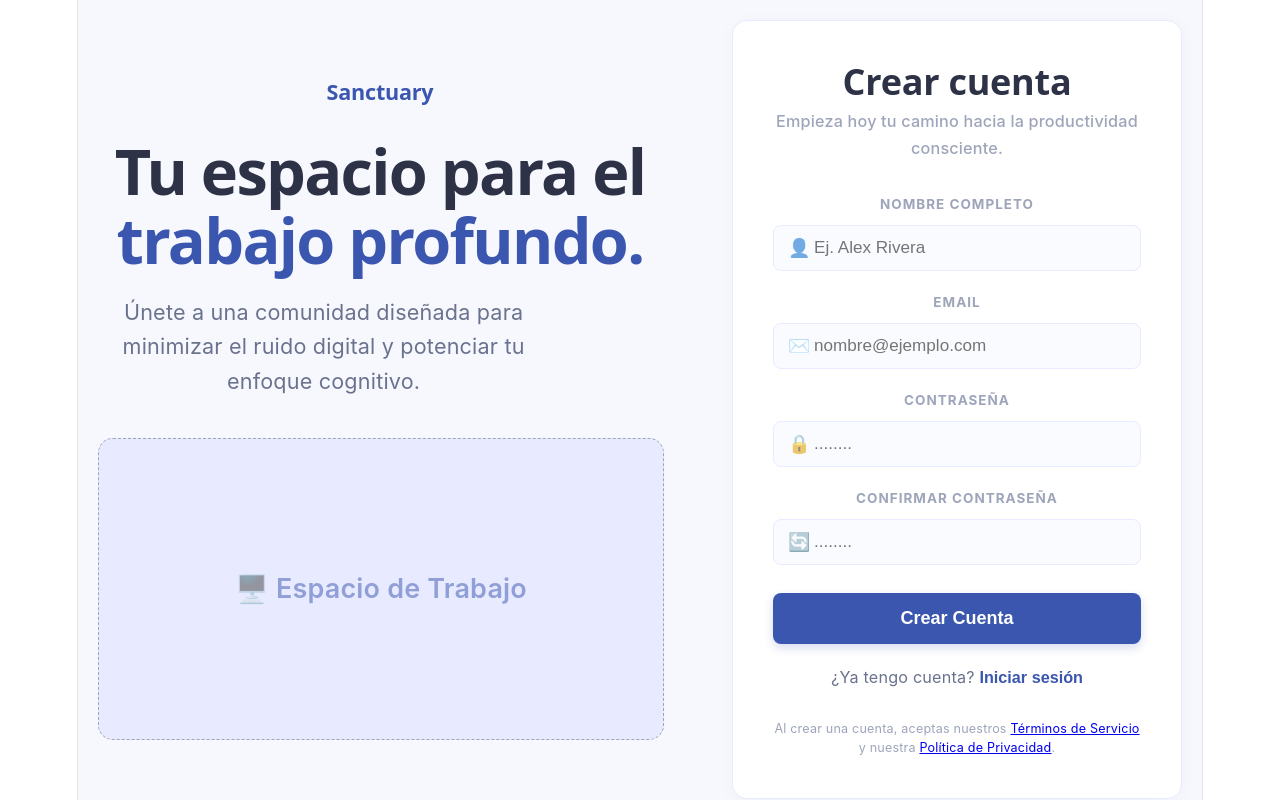
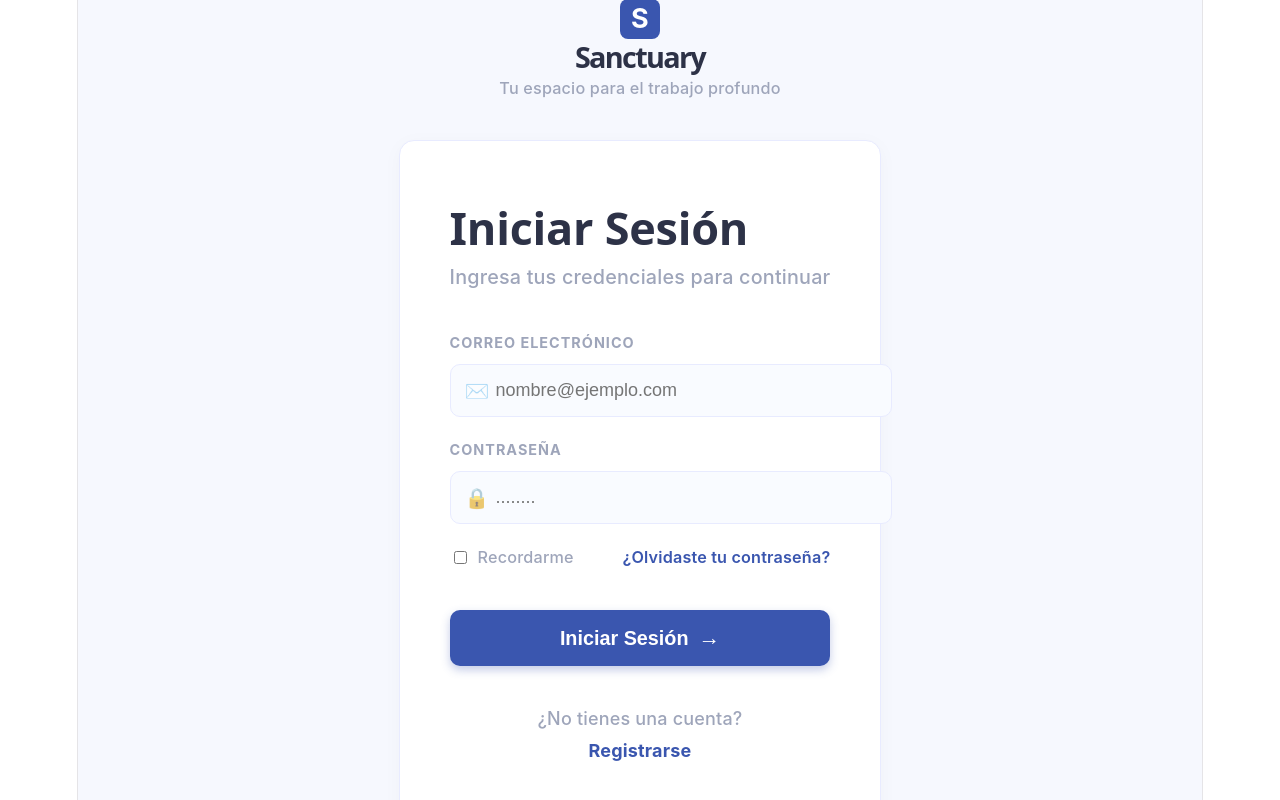
Before and after one commit to WilsonMerlo/ISII_26TC_Grupo52, a React (Vite) app in the folder studia-frontend/: page / in a window 1280 px wide. Shown: the top 800 px of the page. Built offline with nearby package versions, Linux system fonts and the light colour scheme.

Commit message:
Registrarse

```diff
--- a/studia-frontend/src/App.jsx
+++ b/studia-frontend/src/App.jsx
@@ -13,7 +13,7 @@ import PomodoroTimer from './components/PomodoroTimer'
 function App() {
   // El estado 'vistaActual' controla qué pantalla se muestra.
   // Puede ser: 'login', 'registro', 'recuperar', o 'dashboard'
-  const [vistaActual, setVistaActual] = useState('registro');
+  const [vistaActual, setVistaActual] = useState('login');
 
   // Función para cambiar de pantalla fácilmente
   const navegarA = (nuevaVista) => {
--- a/studia-frontend/src/pages/Registro.jsx
+++ b/studia-frontend/src/pages/Registro.jsx
@@ -12,18 +12,17 @@ const Registro = ({ onNavegar }) => {
         e.preventDefault();
         setError(null);
 
-    // 1. Validación de interfaz (Frontend)
+        // 1. Validación de contraseñas
         if (formData.password !== formData.confirmPassword) {
             setError("Las contraseñas no coinciden.");
             return;
         }
 
-    // 2. Armamos el "Contrato de Datos" (JSON)
-    // IMPORTANTE: Los nombres de la izquierda deben ser IGUALES a los de tu modelo en C#
+        // 2. Contrato de Datos para la API
         const nuevoUsuario = {
             nombre: formData.nombre,
             correo: formData.email,
-        contrasenia: formData.password // Cambiado de 'password' a 'contrasenia'
+            contrasena: formData.password
         };
 
         try {
@@ -34,41 +33,40 @@ const Registro = ({ onNavegar }) => {
             });
 
             if (response.ok) {
-            // Si el status es 200-299
-            alert("¡Cuenta creada con éxito! Ya podés entrar.");
+                alert("¡Cuenta creada con éxito! Ya podés ingresar.");
                 onNavegar('login');
             } else {
-            // Si el servidor responde con un error (400, 500, etc.)
-            // Intentamos leer el mensaje que manda el backend
                 const errorData = await response.json();
-            console.log("Detalle del error del servidor:", errorData);
-
                 setError(errorData.mensaje || "Error al crear la cuenta. Revisa los datos.");
             }
         } catch (err) {
-        // Si ni siquiera llega al servidor (Server apagado o error de red)
-        setError("Error de red.");
+            setError("Error de red. Verificá que el Visual Studio Morado esté corriendo.");
         }
     };
+
     return (
         <div style={estilos.fullPageWrap}>
             <div style={estilos.splitContainer}>
 
-                {/* COLUMNA IZQUIERDA (Marketing & Branding) */}
+                {/* COLUMNA IZQUIERDA: Branding e Imagen */}
                 <div style={estilos.leftColumn}>
                     <h2 style={estilos.brandText}>Sanctuary</h2>
-                    <h1 style={estilos.heroTitle}>Tu espacio para el <span style={estilos.textHighlight}>trabajo profundo.</span></h1>
+                    <h1 style={estilos.heroTitle}>
+                        Tu espacio para el <span style={estilos.textHighlight}>trabajo profundo.</span>
+                    </h1>
                     <p style={estilos.heroSubtitle}>
                         Únete a una comunidad diseñada para minimizar el ruido digital y potenciar tu enfoque cognitivo.
                     </p>
 
-                    {/* Placeholder de la imagen del escritorio */}
-                    <div style={estilos.imagePlaceholder}>
-                        <div style={estilos.mockMonitor}>🖥️ Espacio de Trabajo</div>
-                    </div>
+                    {/* Imagen Principal del Escritorio */}
+                    <img
+                        src="https://lh3.googleusercontent.com/aida-public/AB6AXuDElxO5KJ8ShW3wGcc0bwz096o5m4D3R-JfkTXbYRzSS0jfC4UTdVkKKCdGjWKt11topRSf1AZXKRFW3bv1EOYI4mQY0JKLId0dVaAIAG2WoNrzbvqUbbfxR_9-0MEKpYYjmPkI09ZPdkpqDJS32pTgFF2QPqWxuehGOSz-GRm094pamGnL6AC9zPfoFfwmkaY5-Cu6w_GCmkAwoi5hDYVz-tlNBL1gO5rYTLRVXvD5li2j1SK_zPCEdamwBJWDzMQ2Kh3ttrxYvHBX"
+                        alt="Espacio de trabajo Sanctuary"
+                        style={estilos.heroImage}
+                    />
                 </div>
 
-                {/* COLUMNA DERECHA (Formulario de Registro) */}
+                {/* COLUMNA DERECHA: Formulario */}
                 <div style={estilos.rightColumn}>
                     <form style={estilos.card} onSubmit={manejarEnvio}>
                         <h2 style={estilos.formTitle}>Crear cuenta</h2>
@@ -120,7 +118,6 @@ const Registro = ({ onNavegar }) => {
                         </p>
                     </form>
                 </div>
-
             </div>
 
             <footer style={estilos.footer}>
@@ -130,40 +127,95 @@ const Registro = ({ onNavegar }) => {
     );
 };
 
+// --- OBJETO DE ESTILOS ACTUALIZADO PARA LA FORMA DE 2 COLUMNAS ---
 const estilos = {
-    fullPageWrap: { fontFamily: "'Inter', sans-serif", backgroundColor: '#F6F8FE', minHeight: '100vh', display: 'flex', flexDirection: 'column', alignItems: 'center', justifyContent: 'center', padding: '20px' },
-    splitContainer: { display: 'flex', width: '100%', maxWidth: '1100px', gap: '50px', alignItems: 'center', flex: 1 },
+    fullPageWrap: {
+        fontFamily: "'Inter', sans-serif",
+        backgroundColor: '#F6F8FE',
+        minHeight: '100vh',
+        display: 'flex',
+        flexDirection: 'column',
+        alignItems: 'center',
+        justifyContent: 'center',
+        padding: '20px'
+    },
+    splitContainer: {
+        display: 'flex',
+        width: '100%',
+        maxWidth: '1100px',
+        gap: '60px',
+        alignItems: 'center',
+        flex: 1
+    },
 
-    // Izquierda
-    leftColumn: { flex: 1, paddingRight: '20px' },
+    // Columna Izquierda
+    leftColumn: {
+        flex: 1,
+        paddingRight: '20px',
+        textAlign: 'left'
+    },
     brandText: { color: '#3A56AF', fontSize: '1.2rem', fontWeight: '700', marginBottom: '15px' },
     heroTitle: { fontSize: '3.5rem', fontWeight: '800', color: '#2D3247', lineHeight: '1.1', marginBottom: '20px' },
     textHighlight: { color: '#3A56AF' },
-    heroSubtitle: { fontSize: '1.2rem', color: '#6B728E', lineHeight: '1.6', marginBottom: '40px', maxWidth: '80%' },
-    imagePlaceholder: { width: '100%', height: '300px', backgroundColor: '#E8EBFF', borderRadius: '15px', display: 'flex', justifyContent: 'center', alignItems: 'center', border: '1px dashed #9EA5BA' },
-    mockMonitor: { fontSize: '1.5rem', color: '#3A56AF', fontWeight: '600', opacity: 0.5 },
+    heroSubtitle: { fontSize: '1.2rem', color: '#6B728E', lineHeight: '1.6', marginBottom: '40px', maxWidth: '90%' },
+    heroImage: {
+        width: '100%',
+        height: '400px',
+        borderRadius: '20px',
+        objectFit: 'cover',
+        boxShadow: '0 10px 30px rgba(0,0,0,0.08)'
+    },
 
-    // Derecha (Form)
-    rightColumn: { width: '450px' },
-    card: { backgroundColor: 'white', padding: '40px', borderRadius: '15px', border: '1px solid #E8EBFF', boxShadow: '0 4px 20px rgba(0,0,0,0.03)' },
-    formTitle: { fontSize: '2rem', fontWeight: '800', color: '#2D3247', margin: '0 0 5px 0' },
-    formSubtitle: { fontSize: '0.9rem', color: '#9EA5BA', fontWeight: '500', margin: '0 0 30px 0' },
-    errorMsg: { color: 'red', fontWeight: '600', marginBottom: '15px', fontSize: '0.9rem' },
+    // Columna Derecha (Tarjeta)
+    rightColumn: { width: '460px' },
+    card: {
+        backgroundColor: 'white',
+        padding: '50px',
+        borderRadius: '20px',
+        border: '1px solid #E8EBFF',
+        boxShadow: '0 10px 40px rgba(0,0,0,0.04)'
+    },
+    formTitle: { fontSize: '2.2rem', fontWeight: '800', color: '#2D3247', margin: '0 0 10px 0' },
+    formSubtitle: { fontSize: '1rem', color: '#9EA5BA', fontWeight: '500', margin: '0 0 35px 0' },
+    errorMsg: { color: '#E53E3E', fontWeight: '600', marginBottom: '20px', fontSize: '0.9rem', backgroundColor: '#FFF5F5', padding: '10px', borderRadius: '8px', border: '1px solid #FED7D7' },
 
-    inputGroup: { marginBottom: '18px' },
-    inputLabel: { display: 'block', fontSize: '0.75rem', color: '#9EA5BA', fontWeight: '700', letterSpacing: '1px', marginBottom: '8px' },
+    inputGroup: { marginBottom: '20px' },
+    inputLabel: { display: 'block', fontSize: '0.8rem', color: '#9EA5BA', fontWeight: '700', letterSpacing: '1px', marginBottom: '8px' },
     inputIconWrap: { position: 'relative' },
-    inputIcon: { position: 'absolute', top: '50%', left: '15px', transform: 'translateY(-50%)', color: '#9EA5BA', fontSize: '1rem', opacity: 0.6 },
-    textInput: { width: '100%', padding: '12px 12px 12px 40px', borderRadius: '8px', border: '1px solid #E8EBFF', backgroundColor: '#F9FBFF', fontSize: '0.95rem', color: '#2D3247', outline: 'none', boxSizing: 'border-box' },
+    inputIcon: { position: 'absolute', top: '50%', left: '15px', transform: 'translateY(-50%)', color: '#9EA5BA', fontSize: '1.1rem', opacity: 0.7 },
+    textInput: {
+        width: '100%',
+        padding: '14px 14px 14px 45px',
+        borderRadius: '12px',
+        border: '1px solid #E8EBFF',
+        backgroundColor: '#F9FBFF',
+        fontSize: '1rem',
+        color: '#2D3247',
+        outline: 'none',
+        boxSizing: 'border-box',
+        transition: 'border-color 0.2s'
+    },
 
-    mainBtn: { width: '100%', backgroundColor: '#3A56AF', color: 'white', border: 'none', borderRadius: '8px', padding: '15px', fontSize: '1rem', fontWeight: '700', cursor: 'pointer', marginTop: '10px', boxShadow: '0 4px 10px rgba(58, 86, 175, 0.2)' },
+    mainBtn: {
+        width: '100%',
+        backgroundColor: '#3A56AF',
+        color: 'white',
+        border: 'none',
+        borderRadius: '12px',
+        padding: '16px',
+        fontSize: '1.1rem',
+        fontWeight: '700',
+        cursor: 'pointer',
+        marginTop: '10px',
+        boxShadow: '0 6px 20px rgba(58, 86, 175, 0.25)',
+        transition: 'transform 0.1s'
+    },
 
-    loginRedirect: { textAlign: 'center', marginTop: '20px', fontSize: '0.9rem', color: '#6B728E' },
-    linkBtn: { background: 'none', border: 'none', color: '#3A56AF', fontWeight: '700', cursor: 'pointer', fontSize: '0.9rem', padding: 0 },
+    loginRedirect: { textAlign: 'center', marginTop: '25px', fontSize: '1rem', color: '#6B728E' },
+    linkBtn: { background: 'none', border: 'none', color: '#3A56AF', fontWeight: '700', cursor: 'pointer', fontSize: '1rem', padding: 0, marginLeft: '5px' },
+    termsText: { fontSize: '0.75rem', color: '#9EA5BA', textAlign: 'center', marginTop: '30px', lineHeight: '1.6' },
 
-    termsText: { fontSize: '0.7rem', color: '#9EA5BA', textAlign: 'center', marginTop: '30px', lineHeight: '1.5' },
-
-    footer: { fontSize: '0.8rem', color: '#9EA5BA', fontWeight: '500', opacity: 0.6, marginTop: '40px', textAlign: 'center', width: '100%' }
+    footer: { fontSize: '0.85rem', color: '#9EA5BA', fontWeight: '500', opacity: 0.7, marginTop: '40px', textAlign: 'center', width: '100%', paddingBottom: '20px' }
 };
 
 export default Registro;
```
Lines whose indentation alone changed are shown as unchanged.
